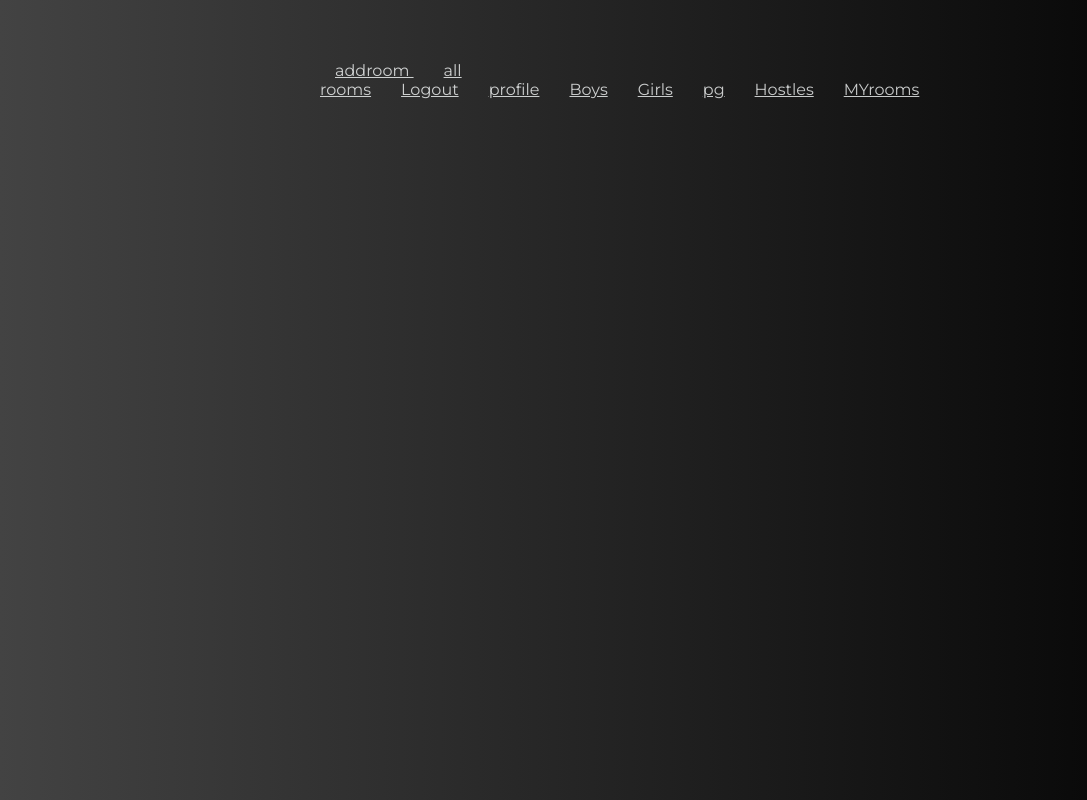
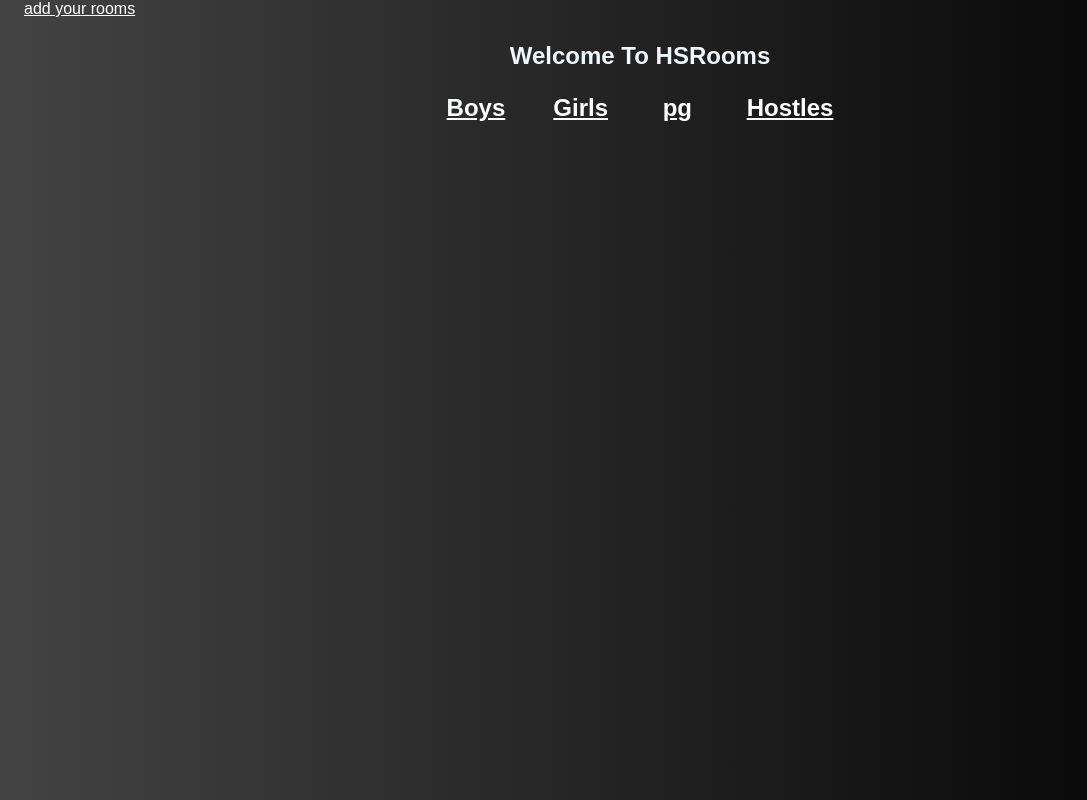
Before and after one commit to pankaj604/frontend, a React (Create React App) app: page /header in a window 1280 px wide. Shown: the whole page, without its empty margins (0-1087 px from the left). Built offline with nearby package versions, Linux system fonts and the light colour scheme.

Commit message:
all basic functions work with personal admin dashboard

```diff
--- a/src/App.js
+++ b/src/App.js
@@ -17,14 +17,15 @@ import Girls from "./Pages/Girls";
 import PG from "./Pages/PG";
 import Hostel from "./Pages/Hostel";
 import Myroom from "./Pages/Myroom";
-
+import "./style/App.css"
+import Owner from "./Pages/Owner";
 function App() {
   const { setUser, setIsAuthenticated, setLoading } = useContext(Context);
 
   return (
     <Router>
       <Routes>
-        <Route path="/" element={<Login />} />
+        <Route path="/" element={<Header />} />
         <Route path="/admin" element={<Admin />} />
         <Route path="/addroom" element={<Addroom />} />
         <Route path="/home" element={<Home />} />
@@ -38,6 +39,7 @@ function App() {
         <Route path="/hostle" element={<Hostel />} />
         <Route path="/myroom" element={<Myroom />} />
         <Route path="/header" element={<Header />} />
+        <Route path="/owner" element={<Owner />} />
 
       </Routes>
       <Toaster />
--- a/src/Pages/Addroom.jsx
+++ b/src/Pages/Addroom.jsx
@@ -64,7 +64,6 @@ const Addroom = () => {
               <option value="mumbai">Mumbai 3</option>
             </select>
           </a>
-
         </div>
         <div class="user-box">
           <input
@@ -106,7 +105,6 @@ const Addroom = () => {
             <span></span>
             <input type="file" onChange={handleFileChange} />
           </a>
-
         </div>
         <a>
           <span></span>
--- a/src/Pages/Boys.jsx
+++ b/src/Pages/Boys.jsx
@@ -24,7 +24,7 @@ const Boys = () => {
 
   return (
     <div>
-      <h1>Available rooms for boys</h1>
+      <h1 className="boys-head">Available rooms for boys</h1>
 
       {boys.map((i) => {
         return (
--- a/src/Pages/Girls.jsx
+++ b/src/Pages/Girls.jsx
@@ -24,7 +24,7 @@ const Girls = () => {
 
   return (
     <div>
-      <h1>Available rooms for Girls</h1>
+      <h1  className="boys-head" >Available Rooms For Girls</h1>
 
       {girls.map((i) => {
         return (
--- a/src/Pages/Header.jsx
+++ b/src/Pages/Header.jsx
@@ -3,26 +3,47 @@ import Login from "../auth/Login";
 import Logout from "../auth/Logout";
 import Addroom from "./Addroom";
 import { Link } from "react-router-dom";
-import "../style/Header.css"
+import "../style/Header.css";
 const Header = () => {
   return (
     <div className="header">
+      <div className="admin">
+        <Link className="a" to={"/login"}>
+          add your rooms
+        </Link>
+      </div>
+      <div className="navHead">
+        <nav className="wel">
+          <h1>Welcome To HSRooms</h1>
+        </nav>
+      </div>
 
-      <nav class="navMenu">
-        {/* <Link to={"/login"}>Login</Link> */}
-        {/* <Link to={"/profile"}>your profile</Link> */}
-        {/* <Link to={"/Register"} >register</Link> */}
-        <Link className="a" to={"/addroom"}>addroom </Link>
-        <Link className="a" to={"/admin"}>all rooms</Link>
-        <Link className="a" to={"/logout"}>Logout</Link>
-        <Link className="a" to={"/home"}>profile</Link>
-        <Link className="a" to={"/boys"}>Boys</Link>
-        <Link className="a" to={"/girls"}>Girls</Link>
-        <Link className="a" to={"/pg"}>pg</Link>
-        <Link className="a" to={"/hostle"}>Hostles</Link>
-        <Link className="a" to={"/myroom"}>MYrooms</Link>
-        <Link></Link>
-      </nav>
+      <div class="navMenu">
+        <nav>
+          <h1>
+            <Link className="a" to={"/boys"}>
+              Boys
+            </Link>
+          </h1>
+          <h1>
+            <Link className="a" to={"/girls"}>
+              Girls
+            </Link>
+          </h1>
+          <h1>
+            {" "}
+            <Link className="a" to={"/pg"}>
+              pg
+            </Link>
+          </h1>
+          <h1>
+            {" "}
+            <Link className="a" to={"/hostle"}>
+              Hostles
+            </Link>
+          </h1>
+        </nav>
+      </div>
     </div>
   );
 };
--- a/src/Pages/Hostel.jsx
+++ b/src/Pages/Hostel.jsx
@@ -23,7 +23,7 @@ const Hostel = () => {
     }, []);
   return (
     <div>
-    <h1>Available rooms at hostles</h1>
+    <h1 className='boys-head'>Available rooms at hostles</h1>
 
     {hostles.map((i) => {
       return (
--- /dev/null
+++ b/src/Pages/Owner.jsx
@@ -0,0 +1,52 @@
+import React, { useContext } from "react";
+import Addroom from "./Addroom";
+import { Link, Navigate } from "react-router-dom";
+import "../style/Owner.css";
+import axios from "axios";
+import { Context, server } from "..";
+import { toast } from "react-hot-toast";
+const Owner = () => {
+  const { setUser, isAuthenticated, setIsAuthenticated, setLoading } =
+    useContext(Context);
+
+  const logoutHandler = async () => {
+    try {
+      await axios.get(`${server}/user/logout`, {
+        withCredentials: true,
+      });
+
+      toast.success("Logged Out Successfully");
+      setIsAuthenticated(false);
+    } catch (error) {
+      toast.error(error.response.data.message);
+      setIsAuthenticated(true);
+    }
+  };
+  if(!isAuthenticated) return <Navigate to={"/header"}/>
+  return (
+    <div className="main-box">
+      {" "}
+      <div className="owner-box">
+        <div className="owner">
+          <div className="add">
+            <Link to={"/addroom"}>AddNewRoom</Link>
+          </div>
+          <div className="myroom">
+            <Link to={"/myroom"}>Your Rooms</Link>
+          </div>
+          <div className="myroom">
+            <Link to={"/home"}>Your profile</Link>
+          </div>
+          <div className="myroom">
+            <Link to={"/header"}>Home</Link>
+          </div>
+          <div className="myroom">
+            <Link onClick={logoutHandler}>Logout</Link>
+          </div>
+        </div>
+      </div>
+    </div>
+  );
+};
+
+export default Owner;
--- a/src/Pages/PG.jsx
+++ b/src/Pages/PG.jsx
@@ -25,6 +25,7 @@ const PG = () => {
 
   return (
     <div>
+       <h1 className="boys-head">Available PG</h1>
       {pg.map((i) => {
         return (
           <>
--- a/src/auth/Login.jsx
+++ b/src/auth/Login.jsx
@@ -38,7 +38,7 @@ const Login = () => {
   };
   // const { setUser, setIsAuthenticated, setLoading } = useContext(Context);
 
-  if (isAuthenticated) return <Navigate to={"/header"} />;
+  if (isAuthenticated) return <Navigate to={"/owner"} />;
   return (
     <div class="login-box">
       <h2>Login</h2>
--- /dev/null
+++ b/src/style/App.css
@@ -0,0 +1,5 @@
+.boys-head{
+    background-color: antiquewhite;
+    width: 50%;
+    margin-left: 25%;
+}
--- a/src/style/Header.css
+++ b/src/style/Header.css
@@ -1,85 +1,39 @@
-@import url("https://fonts.googleapis.com/css2?family=Montserrat:wght@400;500;600;700&display=swap");
-.header{
-  margin: 0;
-  padding: 10px;
-  -webkit-box-sizing: border-box;
-  box-sizing: border-box;
+.header {
+
+  width: 100%;
+  height: 50%;
+
+  margin: auto;
+
 }
 
-body {
-  /* background: hsl(287, 80%, 14%); */
-  font-family: "Montserrat", sans-serif;
+.a {
+  color: rgb(253, 255, 254);
+  margin: 1.5rem;
 }
 
-.a{
-    margin: 15px;
-    color: #fcffffc6;
+.navHead {
+  display: flex;
+  justify-content: center;
+  align-items: center;
+}
+.wel{
+  margin: 1.5rem;
+  padding: 0;
+  color: aliceblue;
 }
 
 .navMenu {
-  position: absolute;
-  top: 10%;
-  left: 50%;
-  -webkit-transform: translate(-50%, -50%);
-  transform: translate(-50%, -50%);
+  /* width: 50%;
+  height: 50%;
+  background-color: rgb(121, 16, 201);;
+  margin: auto; */
+  display: flex;
+  justify-content: center;
+  align-items: center;
+  height: 25%;
 }
 
-.navMenu Link {
-  color: #ebe194;
-  text-decoration: none;
-  font-size: 1.2em;
-  text-transform: uppercase;
-  font-weight: 500;
-  display: inline-block;
-  width: 80px;
-  -webkit-transition: all 0.2s ease-in-out;
-  transition: all 0.2s ease-in-out;
+h1{
+  display: inline;
 }
-
-.navMenu .a:hover {
-  color: #fddb3a;
-}
-
-.navMenu .dot {
-  width: 6px;
-  height: 6px;
-  background: #fddb3a;
-  border-radius: 50%;
-  opacity: 0;
-  -webkit-transform: translateX(30px);
-  transform: translateX(30px);
-  -webkit-transition: all 0.2s ease-in-out;
-  transition: all 0.2s ease-in-out;
-}
-
-.navMenu Link:nth-child(1):hover ~ .dot {
-  -webkit-transform: translateX(30px);
-  transform: translateX(30px);
-  -webkit-transition: all 0.2s ease-in-out;
-  transition: all 0.2s ease-in-out;
-  opacity: 1;
-}
-
-.navMenu Link:nth-child(2):hover ~ .dot {
-  -webkit-transform: translateX(110px);
-  transform: translateX(110px);
-  -webkit-transition: all 0.2s ease-in-out;
-  transition: all 0.2s ease-in-out;
-  opacity: 1;
-}
-
-.navMenu Link:nth-child(3):hover ~ .dot {
-  -webkit-transform: translateX(200px);
-  transform: translateX(200px);
-  -webkit-transition: all 0.2s ease-in-out;
-  transition: all 0.2s ease-in-out;
-  opacity: 1;
-}
-
-.navMenu Link:nth-child(4):hover ~ .dot {
-  -webkit-transform: translateX(285px);
-  transform: translateX(285px);
-  -webkit-transition: all 0.2s ease-in-out;
-  transition: all 0.2s ease-in-out;
-  opacity: 1;
-}
--- /dev/null
+++ b/src/style/Owner.css
@@ -0,0 +1,28 @@
+.owner-box{
+    background-color: rgb(189, 124, 40);
+    height: 50%;
+    width: 50%;
+    margin: auto;
+    display: flex;
+    justify-content: center;
+    border-radius: 50px;
+
+}
+
+.owner{
+    margin:2rem;
+    padding: 20px;
+    background-color: antiquewhite;
+    border-radius: 40px ;
+}
+
+.add{
+    margin: 50px;
+}
+.myroom{
+    margin: 50px;
+}
+
+.main-box{
+    margin-top: 10%;
+}
```
Lines whose indentation alone changed are shown as unchanged.
